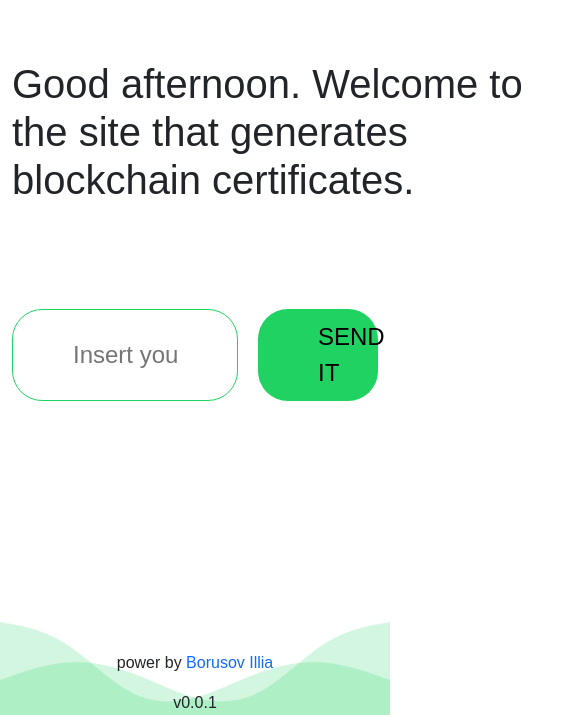
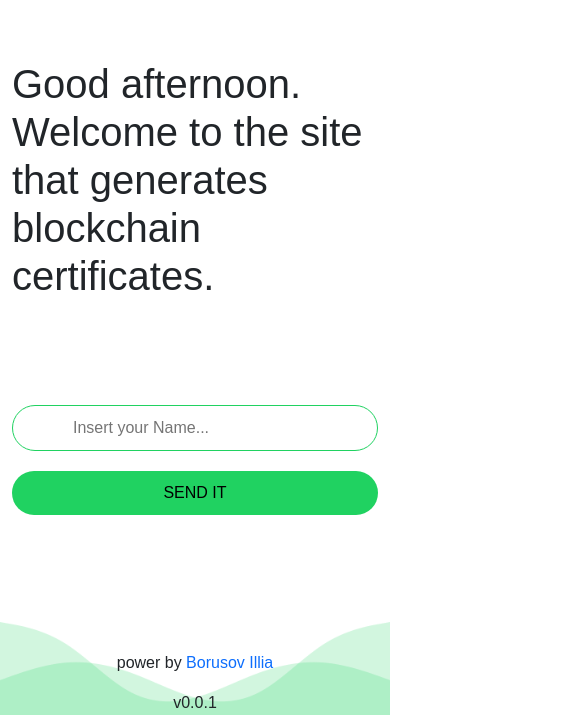
Before and after one commit to borisovvilyaa/Blockchain-Certificate-Generator, a website: page index.html in a window 390 px wide. Shown: the part 129-844 px from the top of the page, 562 px wide, since content can reach past the window. Drawn offline with nearby package versions, Linux system fonts and the light colour scheme.

Commit message:
v0.0.1 fix mobile layout

```diff
--- a/assets/css/main.scss
+++ b/assets/css/main.scss
@@ -10,11 +10,6 @@ body {
     min-height: 100vh; /* высота веб-страницы больше или равна высоте окна браузера */
     margin: 0;
     background: url(../image/waves.png) 0 100%/100% auto no-repeat;
-}
-main {
-  flex: 1; /* если содержимое body меньше высоты окна, то section будет растянут до нужной величины */
-  white-space: pre-line;
-  -ms-flex-preferred-size: auto;
 }
 
 header {
@@ -39,12 +34,22 @@ header {
     }
 }
 main {
+    flex: 1; /* если содержимое body меньше высоты окна, то section будет растянут до нужной величины */
+    white-space: pre-line;
+    -ms-flex-preferred-size: auto;
     margin-top: 10%;
     h2 {
         width: 550px;
+        @media (max-width: 768px) {
+            width: 100%;
+        }
         font-size: 40px;
     }
     form {
+        @media (max-width: 768px) {
+            display: flex;
+            flex-direction: column;
+        }
         margin-top: 20%;
         input {
             width: 100%;
@@ -55,6 +60,12 @@ main {
             color: #000;
             padding-left: -20px;
             background-color: #fff;
+            @media (max-width: 1300px) {
+                font-size: 20px;
+            }
+            @media (max-width: 1200px) {
+                font-size: 16px;
+            }
         }
         button {
             border: none;
@@ -65,6 +76,18 @@ main {
             background-color: $green;
             margin-left: 20px;
             width: 20%;
+            @media (max-width: 1300px) {
+                font-size: 20px;
+            }
+            @media (max-width: 1200px) {
+                font-size: 16px;
+                width: 40%;
+            }
+            @media (max-width: 768px) {
+                margin-left: 0px;
+                margin-top: 20px;
+                width: 100%;
+            }
         }
     }
 }
```
Also changed, not shown: assets/css/main.css.
